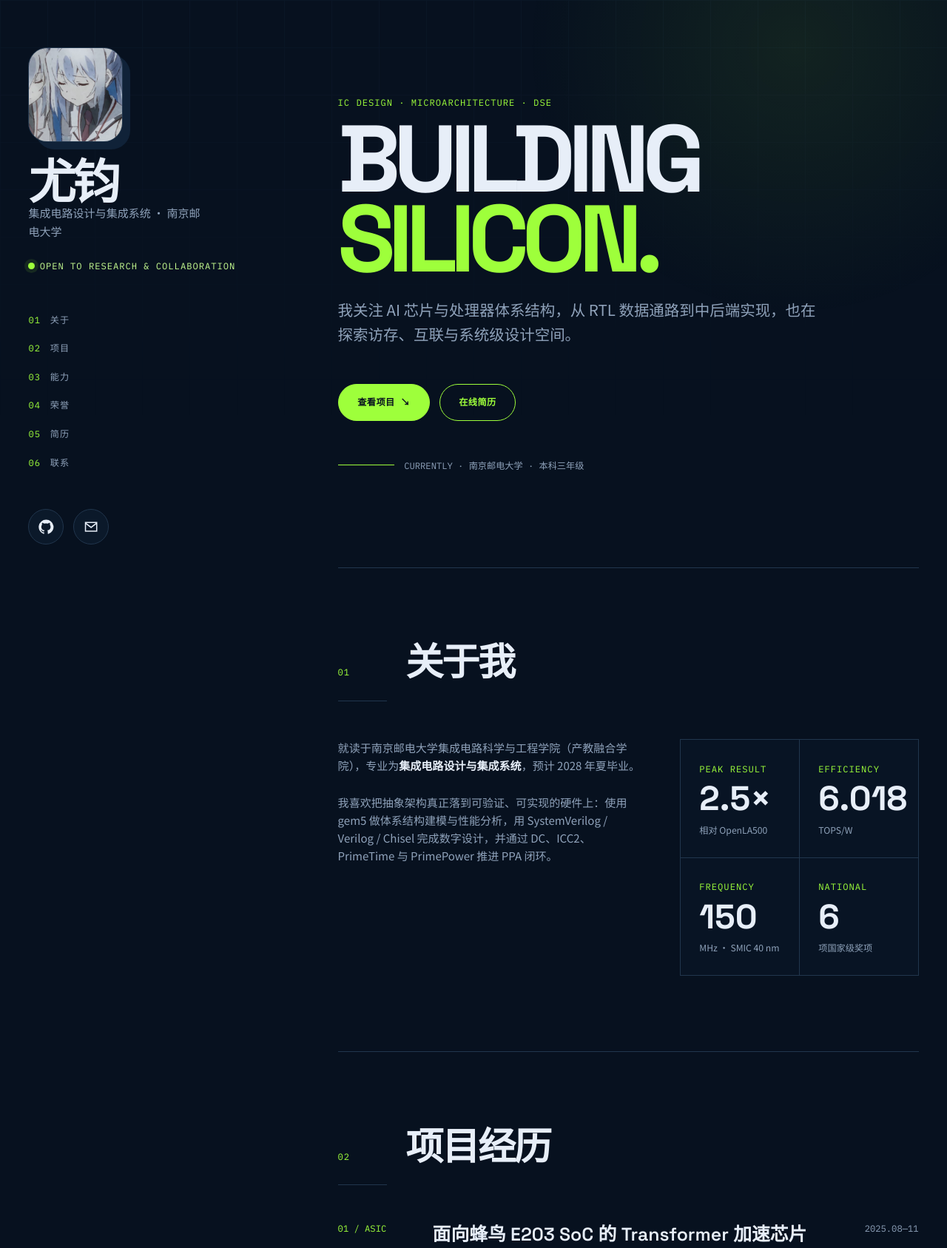
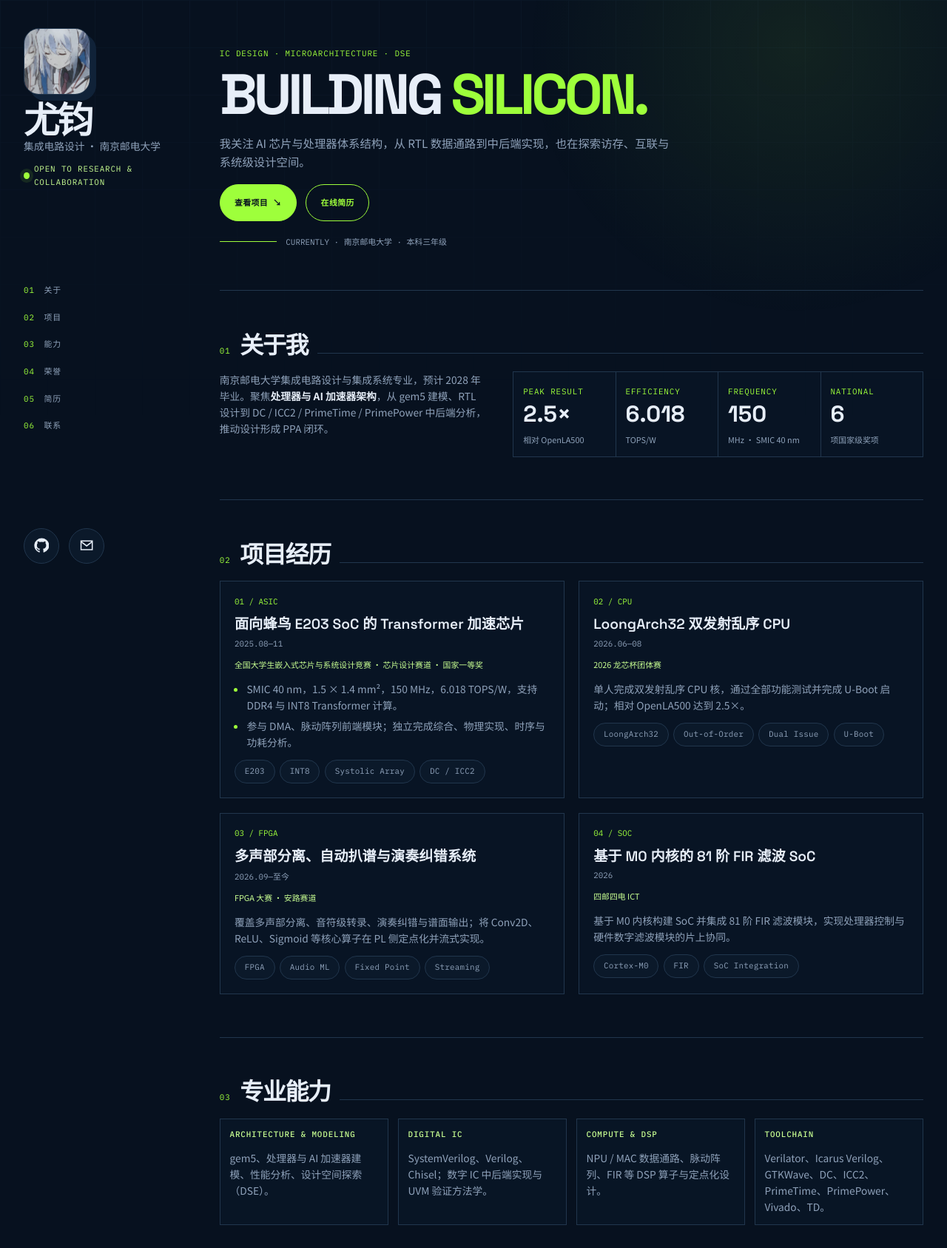
Before and after one commit to kkk73/kkk73.github.io, a plain HTML site: page index.html in a window 1280 px wide. Shown: the top 1687 px of the page at 74% size. Drawn offline with Linux system fonts and the light colour scheme.

Commit message:
Tighten portfolio layout and hierarchy

```diff
--- a/index.html
+++ b/index.html
@@ -54,31 +54,32 @@
       --bg:#07111f; --fg:#e7eef8; --accent:#9eff3b; --accent-soft:#c8ff92; --muted:#8fa2ba;
       --surface:#0b192a; --surface-strong:#102238; --border:#21364d; --shadow:rgba(0,0,0,.28); --overlay:rgba(3,9,17,.84);
       --font-display:'Space Grotesk','Noto Sans SC',sans-serif; --font-body:'Noto Sans SC',sans-serif; --font-mono:'IBM Plex Mono',monospace;
-      --title:clamp(3.7rem,10vw,8.7rem); --h2:clamp(2rem,4vw,4rem); --h3:clamp(1.15rem,2vw,1.55rem); --body:clamp(.94rem,1.1vw,1.06rem); --small:clamp(.72rem,.95vw,.88rem); --max-width:min(94vw,1240px);
+      --title:clamp(3rem,6vw,6.4rem); --h2:clamp(1.55rem,2.5vw,2.5rem); --h3:clamp(1.02rem,1.5vw,1.32rem); --body:clamp(.86rem,.9vw,.98rem); --small:clamp(.68rem,.78vw,.8rem); --max-width:min(95vw,1420px);
+      --space-md:clamp(14px,1.5vw,24px); --space-lg:clamp(24px,2.6vw,40px); --space-xl:clamp(38px,4.5vw,68px);
     }
     body { overflow-x:hidden; }
     body::before { content:''; position:fixed; inset:0; z-index:-2; background-image:linear-gradient(var(--border) 1px,transparent 1px),linear-gradient(90deg,var(--border) 1px,transparent 1px); background-size:clamp(36px,5vw,72px) clamp(36px,5vw,72px); opacity:.16; mask-image:linear-gradient(to bottom,black,transparent 72%); }
     body::after { content:''; position:fixed; inset:0; z-index:-1; pointer-events:none; background:radial-gradient(circle at 84% 8%,rgba(158,255,59,.08),transparent 28%); }
     ::selection { color:var(--bg); background:var(--accent); }
-    .site-shell { width:var(--max-width); margin:auto; display:grid; grid-template-columns:minmax(250px,.72fr) minmax(0,1.72fr); gap:clamp(44px,7vw,116px); }
+    .site-shell { width:var(--max-width); margin:auto; display:grid; grid-template-columns:minmax(210px,.55fr) minmax(0,2.45fr); gap:clamp(32px,4vw,64px); }
     .content { min-width:0; }
     .section { padding:var(--space-xl) 0; border-bottom:1px solid var(--border); scroll-margin-top:var(--space-md); }
     .eyebrow,.section-index,.nav-link,.chip,.status,.metric-label,.meta { font-family:var(--font-mono); font-size:var(--small); letter-spacing:.08em; text-transform:uppercase; }
     .eyebrow,.section-index,.metric-label { color:var(--accent); }
-    .section-heading { display:grid; grid-template-columns:minmax(66px,auto) 1fr; align-items:baseline; gap:var(--space-md); margin-bottom:var(--space-lg); }
+    .section-heading { display:grid; grid-template-columns:auto auto 1fr; align-items:baseline; gap:var(--space-sm); margin-bottom:var(--space-md); }
     .section-heading h2 { font:700 var(--h2)/1 var(--font-display); letter-spacing:-.045em; }
     .section-heading::after { content:''; height:1px; background:var(--border); }
     .skip-link { position:fixed; left:var(--space-sm); top:var(--space-sm); z-index:20; padding:var(--space-xs) var(--space-sm); color:var(--bg); background:var(--accent); transform:translateY(-160%); }
     .skip-link:focus { transform:none; }
 
     /* === SECTION: Basic Info === */
-    .basic-info { position:sticky; top:0; height:100vh; padding:clamp(30px,5vw,70px) 0; display:flex; flex-direction:column; justify-content:space-between; }
-    .identity { display:grid; gap:var(--space-md); }
-    .avatar-frame { width:clamp(92px,10vw,138px); aspect-ratio:1; overflow:hidden; border:1px solid var(--border); border-radius:clamp(18px,2vw,28px); background:var(--surface); box-shadow:10px 10px 0 var(--surface-strong); }
+    .basic-info { position:sticky; top:0; height:100vh; padding:clamp(24px,3vw,44px) 0; display:flex; flex-direction:column; justify-content:space-between; }
+    .identity { display:grid; gap:var(--space-sm); }
+    .avatar-frame { width:clamp(82px,7vw,108px); aspect-ratio:1; overflow:hidden; border:1px solid var(--border); border-radius:clamp(16px,1.6vw,24px); background:var(--surface); box-shadow:8px 8px 0 var(--surface-strong); }
     .avatar-frame img { width:100%; height:100%; object-fit:cover; object-position:73% center; transform:scale(1.45); filter:saturate(.86) contrast(1.04); }
     .status { display:flex; align-items:center; gap:var(--space-xs); color:var(--accent-soft); }
     .status::before { content:''; width:clamp(7px,.7vw,9px); height:clamp(7px,.7vw,9px); border-radius:50%; background:var(--accent); box-shadow:0 0 0 5px rgba(158,255,59,.1); }
-    .name { font:700 clamp(2.6rem,5vw,4.8rem)/.92 var(--font-display); letter-spacing:-.07em; }
+    .name { font:700 clamp(2.2rem,3.8vw,3.5rem)/.92 var(--font-display); letter-spacing:-.07em; }
     .role { max-width:28ch; color:var(--muted); }
     .sidebar-nav { display:grid; gap:var(--space-xs); }
     .nav-link { width:fit-content; padding:var(--space-xs) 0; color:var(--muted); transition:color .25s var(--ease),transform .25s var(--ease); }
@@ -96,50 +97,53 @@
     .button.secondary:hover,.button.secondary:focus-visible { color:var(--bg); background:var(--accent); }
 
     /* === SECTION: Hero === */
-    .hero { min-height:96vh; display:flex; flex-direction:column; justify-content:center; padding:var(--space-xl) 0; border-bottom:1px solid var(--border); }
-    .hero h1 { max-width:9.5ch; margin:var(--space-sm) 0 var(--space-md); font:700 var(--title)/.84 var(--font-display); letter-spacing:-.075em; }
+    .hero { min-height:auto; display:flex; flex-direction:column; justify-content:center; padding:clamp(64px,8vh,96px) 0 var(--space-xl); border-bottom:1px solid var(--border); }
+    .hero h1 { max-width:none; white-space:nowrap; margin:var(--space-sm) 0 var(--space-md); font:700 var(--title)/.88 var(--font-display); letter-spacing:-.065em; }
     .hero h1 span { color:var(--accent); }
-    .hero-copy { max-width:58ch; color:var(--muted); font-size:clamp(1rem,1.6vw,1.3rem); }
-    .hero-actions,.contact-links,.resume-actions { display:flex; flex-wrap:wrap; gap:var(--space-sm); margin-top:var(--space-lg); }
-    .signal-line { display:flex; align-items:center; gap:var(--space-sm); margin-top:var(--space-lg); color:var(--muted); font:var(--small) var(--font-mono); }
+    .hero-copy { max-width:72ch; color:var(--muted); font-size:clamp(.95rem,1.2vw,1.14rem); }
+    .hero-actions,.contact-links,.resume-actions { display:flex; flex-wrap:wrap; gap:var(--space-sm); margin-top:var(--space-md); }
+    .signal-line { display:flex; align-items:center; gap:var(--space-sm); margin-top:var(--space-md); color:var(--muted); font:var(--small) var(--font-mono); }
     .signal-line::before { content:''; width:clamp(34px,6vw,92px); height:1px; background:var(--accent); }
 
     /* === SECTION: About === */
-    .about-grid { display:grid; grid-template-columns:1.12fr .88fr; gap:var(--space-lg); align-items:start; }
-    .about-copy { display:grid; gap:var(--space-md); color:var(--muted); }
+    .about-grid { display:grid; grid-template-columns:.95fr 1.45fr; gap:var(--space-lg); align-items:stretch; }
+    .about-copy { display:grid; gap:var(--space-sm); color:var(--muted); }
     .about-copy strong { color:var(--fg); }
-    .metrics { display:grid; grid-template-columns:repeat(2,minmax(0,1fr)); border-top:1px solid var(--border); border-left:1px solid var(--border); }
-    .metric { min-height:clamp(112px,12vw,160px); padding:var(--space-md); border-right:1px solid var(--border); border-bottom:1px solid var(--border); background:rgba(11,25,42,.54); }
-    .metric-value { display:block; margin:var(--space-xs) 0; color:var(--fg); font:700 clamp(1.8rem,3.6vw,3.6rem)/1 var(--font-display); }
+    .metrics { display:grid; grid-template-columns:repeat(4,minmax(0,1fr)); border-top:1px solid var(--border); border-left:1px solid var(--border); }
+    .metric { min-height:clamp(90px,8vw,116px); padding:var(--space-sm); border-right:1px solid var(--border); border-bottom:1px solid var(--border); background:rgba(11,25,42,.54); }
+    .metric-value { display:block; margin:var(--space-xs) 0; color:var(--fg); font:700 clamp(1.5rem,2.4vw,2.5rem)/1 var(--font-display); white-space:nowrap; }
     .metric-note { color:var(--muted); font-size:var(--small); }
 
     /* === SECTION: Projects === */
-    .project-list:hover .project-card { opacity:.48; }
+    .project-list { display:grid; grid-template-columns:repeat(2,minmax(0,1fr)); gap:var(--space-md); }
+    .project-list:hover .project-card { opacity:.55; }
     .project-list:hover .project-card:hover { opacity:1; }
-    .project-card { display:grid; grid-template-columns:clamp(64px,8vw,104px) 1fr; gap:var(--space-md); padding:var(--space-lg) 0; border-top:1px solid var(--border); transition:opacity .3s var(--ease),transform .3s var(--ease); }
-    .project-card:first-child { border-top:0; padding-top:0; }
-    .project-card:hover { transform:translateX(6px); }
+    .project-card { display:block; padding:var(--space-md); border:1px solid var(--border); background:rgba(11,25,42,.5); transition:opacity .3s var(--ease),transform .3s var(--ease),border-color .3s var(--ease); }
+    .project-card:first-child { padding-top:var(--space-md); }
+    .project-card:hover { transform:translateY(-4px); border-color:var(--accent); }
+    .project-no { display:block; margin-bottom:var(--space-sm); }
     .project-no,.project-date { color:var(--accent); font:var(--small) var(--font-mono); }
-    .project-title-row { display:flex; justify-content:space-between; gap:var(--space-md); }
-    .project-title { font:600 var(--h3)/1.25 var(--font-display); }
-    .project-date { flex:0 0 auto; color:var(--muted); }
+    .project-title-row { display:block; }
+    .project-title { font:600 var(--h3)/1.25 var(--font-display); text-wrap:balance; }
+    .project-date { display:block; margin-top:var(--space-xs); color:var(--muted); }
     .project-award { margin:var(--space-sm) 0; color:var(--accent-soft); font-size:var(--small); }
     .project-desc,.project-points { color:var(--muted); }
     .project-points { display:grid; gap:var(--space-xs); margin-top:var(--space-sm); padding-left:1.2em; }
     .project-points li::marker { color:var(--accent); }
-    .tags { display:flex; flex-wrap:wrap; gap:var(--space-xs); margin-top:var(--space-md); }
+    .tags { display:flex; flex-wrap:wrap; gap:var(--space-xs); margin-top:var(--space-sm); }
     .chip { padding:var(--space-xs) var(--space-sm); border:1px solid var(--border); border-radius:999px; color:var(--muted); background:var(--surface); text-transform:none; letter-spacing:.02em; }
 
     /* === SECTION: Skills === */
-    .skill-groups { display:grid; grid-template-columns:repeat(2,minmax(0,1fr)); gap:var(--space-md); }
-    .skill-group { padding:var(--space-md); border:1px solid var(--border); background:rgba(11,25,42,.62); }
+    .skill-groups { display:grid; grid-template-columns:repeat(4,minmax(0,1fr)); gap:var(--space-sm); }
+    .skill-group { padding:var(--space-sm); border:1px solid var(--border); background:rgba(11,25,42,.62); }
     .skill-group h3 { margin-bottom:var(--space-sm); color:var(--accent-soft); font:500 var(--small)/1.4 var(--font-mono); text-transform:uppercase; letter-spacing:.08em; }
     .skill-group p { color:var(--muted); }
 
     /* === SECTION: Honors === */
-    .two-column { display:grid; grid-template-columns:1.25fr .75fr; gap:var(--space-lg); }
+    .two-column { display:grid; grid-template-columns:1.55fr .75fr; gap:var(--space-md); }
     .honor-list { list-style:none; }
-    .honor-item { display:grid; grid-template-columns:clamp(58px,7vw,86px) 1fr; gap:var(--space-md); padding:var(--space-sm) 0; border-bottom:1px solid var(--border); }
+    .honor-list { display:grid; grid-template-columns:repeat(2,minmax(0,1fr)); column-gap:var(--space-md); }
+    .honor-item { display:grid; grid-template-columns:clamp(46px,4vw,58px) 1fr; gap:var(--space-sm); padding:var(--space-xs) 0; border-bottom:1px solid var(--border); }
     .honor-year { color:var(--accent); font:var(--small) var(--font-mono); }
     .education-card { position:relative; padding:var(--space-md); border:1px solid var(--border); background:var(--surface); overflow:hidden; }
     .education-card::after { content:'NJUPT'; position:absolute; right:-.06em; bottom:-.25em; color:rgba(158,255,59,.06); font:700 clamp(3.6rem,7vw,7.8rem)/1 var(--font-display); }
@@ -147,7 +151,7 @@
     .education-card p { position:relative; z-index:1; margin-top:var(--space-xs); color:var(--muted); }
 
     /* === SECTION: Resume === */
-    .resume-panel { display:grid; grid-template-columns:1fr auto; gap:var(--space-lg); align-items:center; padding:var(--space-lg); border:1px solid var(--accent); background:linear-gradient(135deg,var(--surface),var(--surface-strong)); }
+    .resume-panel { display:grid; grid-template-columns:1fr auto; gap:var(--space-md); align-items:center; padding:var(--space-md); border:1px solid var(--accent); background:linear-gradient(135deg,var(--surface),var(--surface-strong)); }
     .resume-panel h3 { margin:var(--space-xs) 0; font:600 var(--h3)/1.3 var(--font-display); }
     .resume-panel p { max-width:60ch; color:var(--muted); }
     .resume-actions { margin-top:0; justify-content:flex-end; }
@@ -172,7 +176,7 @@
     .sheet-download { margin-top:var(--space-md); color:#142033; border-color:#142033; }
 
     /* === SECTION: Contact === */
-    .contact-copy { max-width:17ch; font:600 var(--h2)/1.04 var(--font-display); letter-spacing:-.04em; }
+    .contact-copy { max-width:none; font:600 var(--h3)/1.3 var(--font-display); letter-spacing:-.02em; }
     .footer { padding:var(--space-lg) 0; display:flex; justify-content:space-between; gap:var(--space-md); color:var(--muted); font:var(--small) var(--font-mono); }
 
     @media (max-width:900px) {
@@ -181,7 +185,8 @@
       .identity { grid-template-columns:auto 1fr; align-items:center; }
       .identity .status { grid-column:1/-1; }
       .sidebar-nav { display:none; }
-      .hero { min-height:78vh; }
+      .hero { min-height:auto; padding-top:var(--space-xl); }
+      .skill-groups { grid-template-columns:repeat(2,minmax(0,1fr)); }
     }
     @media (max-width:680px) {
       .site-shell { width:min(91vw,560px); }
@@ -191,13 +196,14 @@
       .identity .status { grid-column:1/-1; }
       .name { font-size:clamp(2.4rem,12vw,3.4rem); }
       .role { font-size:var(--small); }
-      .hero { min-height:72vh; }
-      .hero h1 { font-size:clamp(3.3rem,18vw,5.6rem); }
-      .about-grid,.two-column,.skill-groups,.resume-panel,.resume-sheet-grid { grid-template-columns:1fr; }
+      .hero { min-height:auto; }
+      .hero h1 { white-space:normal; font-size:clamp(3rem,16vw,4.8rem); }
+      .about-grid,.two-column,.skill-groups,.resume-panel,.resume-sheet-grid,.project-list { grid-template-columns:1fr; }
+      .metrics { grid-template-columns:repeat(2,minmax(0,1fr)); }
+      .honor-list { grid-template-columns:1fr; }
       .resume-sheet { padding:var(--space-md); }
       .resume-sheet-header { display:grid; }
       .resume-sheet-meta { text-align:left; }
-      .project-card { grid-template-columns:1fr; gap:var(--space-sm); }
       .project-title-row { display:grid; }
       .resume-panel { padding:var(--space-md); }
       .resume-actions { justify-content:flex-start; }
@@ -212,7 +218,7 @@
     <aside class="basic-info" aria-label="基本信息">
       <div class="identity reveal">
         <figure class="avatar-frame"><img src="assets/avatar.png" alt="尤钧的个人头像"></figure>
-        <div><p class="name">尤钧</p><p class="role">集成电路设计与集成系统 · 南京邮电大学</p></div>
+        <div><p class="name">尤钧</p><p class="role">集成电路设计 · 南京邮电大学</p></div>
         <p class="status">Open to research &amp; collaboration</p>
       </div>
       <nav class="sidebar-nav" aria-label="页面导航">
@@ -228,7 +234,7 @@
       <!-- === Hero === -->
       <header class="hero">
         <p class="eyebrow reveal">IC DESIGN · MICROARCHITECTURE · DSE</p>
-        <h1 class="reveal">BUILDING<br><span>SILICON.</span></h1>
+        <h1 class="reveal">BUILDING <span>SILICON.</span></h1>
         <p class="hero-copy reveal">我关注 AI 芯片与处理器体系结构，从 RTL 数据通路到中后端实现，也在探索访存、互联与系统级设计空间。</p>
         <div class="hero-actions reveal"><a class="button" href="#projects">查看项目 ↘</a><button class="button secondary" type="button" data-open-resume>在线简历</button></div>
         <p class="signal-line reveal">CURRENTLY · 南京邮电大学 · 本科三年级</p>
@@ -238,7 +244,7 @@
       <section id="about" class="section">
         <div class="section-heading reveal"><span class="section-index">01</span><h2>关于我</h2></div>
         <div class="about-grid">
-          <div class="about-copy reveal"><p>就读于南京邮电大学集成电路科学与工程学院（产教融合学院），专业为<strong>集成电路设计与集成系统</strong>，预计 2028 年夏毕业。</p><p>我喜欢把抽象架构真正落到可验证、可实现的硬件上：使用 gem5 做体系结构建模与性能分析，用 SystemVerilog / Verilog / Chisel 完成数字设计，并通过 DC、ICC2、PrimeTime 与 PrimePower 推进 PPA 闭环。</p></div>
+          <div class="about-copy reveal"><p>南京邮电大学集成电路设计与集成系统专业，预计 2028 年毕业。聚焦<strong>处理器与 AI 加速器架构</strong>，从 gem5 建模、RTL 设计到 DC / ICC2 / PrimeTime / PrimePower 中后端分析，推动设计形成 PPA 闭环。</p></div>
           <div class="metrics reveal" aria-label="关键指标"><div class="metric"><span class="metric-label">Peak result</span><strong class="metric-value">2.5×</strong><span class="metric-note">相对 OpenLA500</span></div><div class="metric"><span class="metric-label">Efficiency</span><strong class="metric-value">6.018</strong><span class="metric-note">TOPS/W</span></div><div class="metric"><span class="metric-label">Frequency</span><strong class="metric-value">150</strong><span class="metric-note">MHz · SMIC 40 nm</span></div><div class="metric"><span class="metric-label">National</span><strong class="metric-value">6</strong><span class="metric-note">项国家级奖项</span></div></div>
         </div>
       </section>
```
